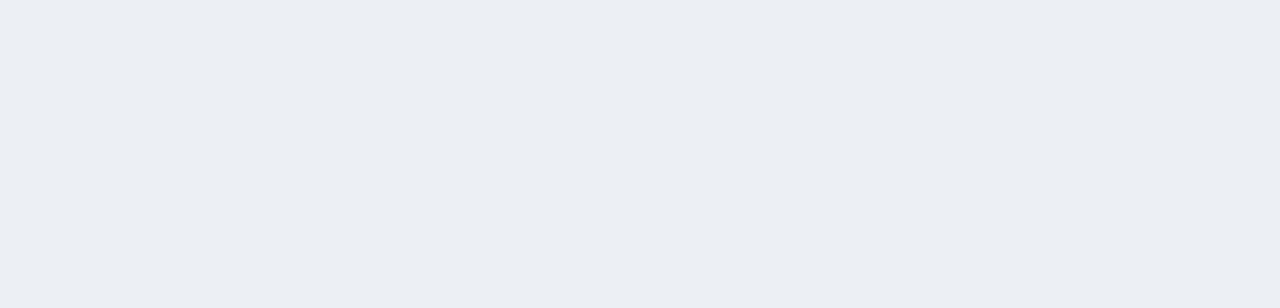
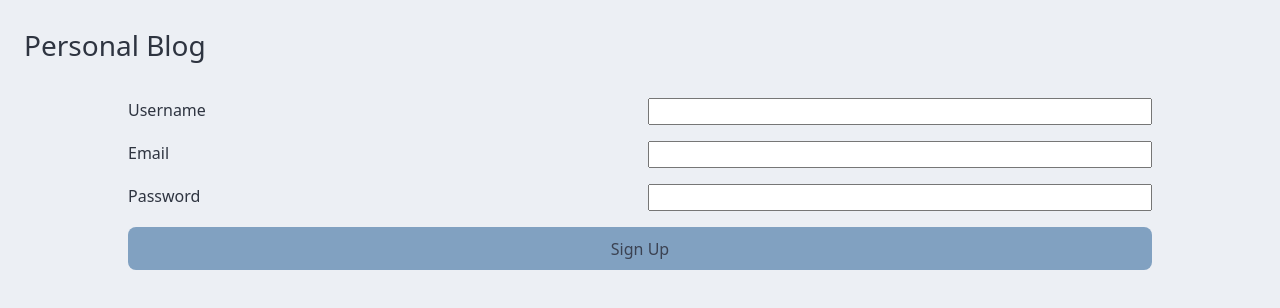
Before and after one commit to SamJohn04/personal-blog, a React (Vite) app in the folder src/frontend/: page /signup in a window 1280 px wide. Before the commit this address had no page. Shown: the top 308 px of the page. Built offline with nearby package versions, Linux system fonts and the light colour scheme.

Commit message:
feat(react): add signup to frontend

```diff
--- a/src/frontend/src/App.css
+++ b/src/frontend/src/App.css
@@ -28,5 +28,23 @@ a {
 }
 
 .main {
+  margin: 0 auto;
   max-width: 1024px;
 }
+
+.signup-signin-form {
+  margin: 2rem auto;
+  max-width: 1024px;
+
+  display: grid;
+  grid-template-columns: repeat(2, minmax(0, 1fr));
+  gap: 1rem;
+}
+
+.col-span-full {
+  grid-column: 1 / -1;
+}
+
+input {
+  padding: 0.25rem;
+}
--- a/src/frontend/src/App.tsx
+++ b/src/frontend/src/App.tsx
@@ -2,6 +2,7 @@ import './App.css'
 import { BrowserRouter, Route, Routes } from "react-router"
 import Home from "./pages/Home"
 import Blog from "./pages/Blog"
+import Signup from './pages/Signup'
 
 function App() {
   return (
@@ -9,6 +10,8 @@ function App() {
       <Routes>
         <Route path="/" element={<Home />} />
         <Route path="/blog/:id" element={<Blog />} />
+        <Route path="/signup" element={<Signup />} />
+        <Route path="/login" element={<></>} />
       </Routes>
     </BrowserRouter>
   )
--- /dev/null
+++ b/src/frontend/src/pages/Signup.tsx
@@ -0,0 +1,64 @@
+import { useState, type FormEvent } from "react";
+import DefaultHeader from "../components/DefaultHeader";
+
+export default function Signup() {
+  const [username, setUsername] = useState<string>("");
+  const [email, setEmail] = useState<string>("");
+  const [password, setPassword] = useState<string>("");
+
+  async function register(event: FormEvent) {
+    event.preventDefault();
+    const res = await fetch("/api/register", {
+      method: "POST",
+      headers: {
+        "Content-Type": "application/json",
+      },
+      body: JSON.stringify({
+        username,
+        email,
+        password,
+      })
+    });
+
+    if (res.ok) {
+      alert("Success!");
+    } else {
+      alert("Something went wrong...");
+    }
+  }
+
+  return (
+    <>
+      <DefaultHeader />
+      <main>
+        <form
+          className="signup-signin-form"
+          onSubmit={register}>
+          <label htmlFor="username">Username</label>
+          <input id="username"
+            value={username}
+            onChange={(e) => setUsername(e.target.value)}
+            type="text"
+            autoComplete="username" required />
+
+          <label htmlFor="email">Email</label>
+          <input id="email"
+            value={email}
+            onChange={(e) => setEmail(e.target.value)}
+            type="email"
+            autoComplete="email" required />
+
+          <label htmlFor="password">Password</label>
+          <input id="password"
+            value={password}
+            onChange={(e) => setPassword(e.target.value)}
+            type="password" required />
+
+          <button
+            className="col-span-full"
+            type="submit">Sign Up</button>
+        </form>
+      </main>
+    </>
+  )
+}
```
